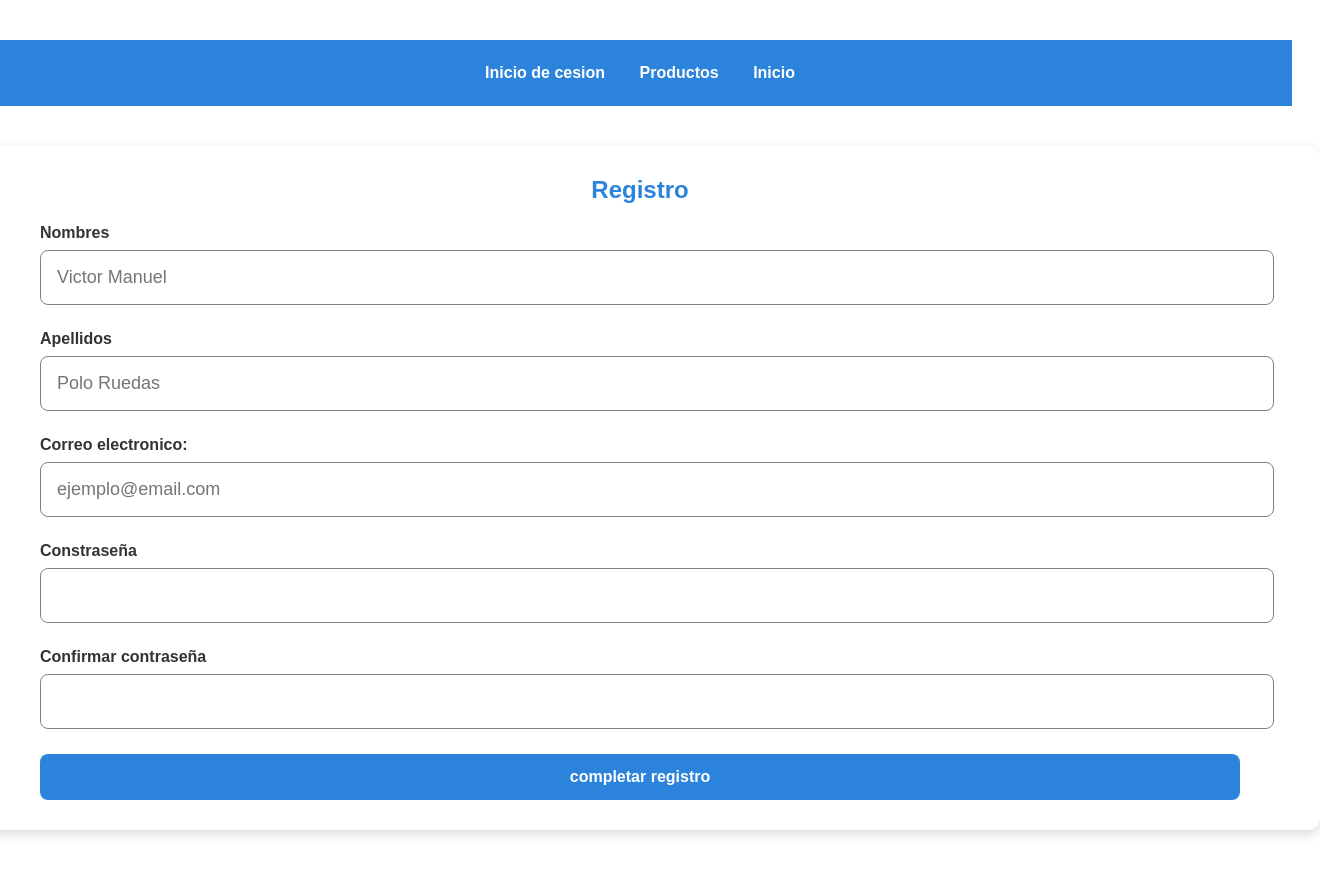
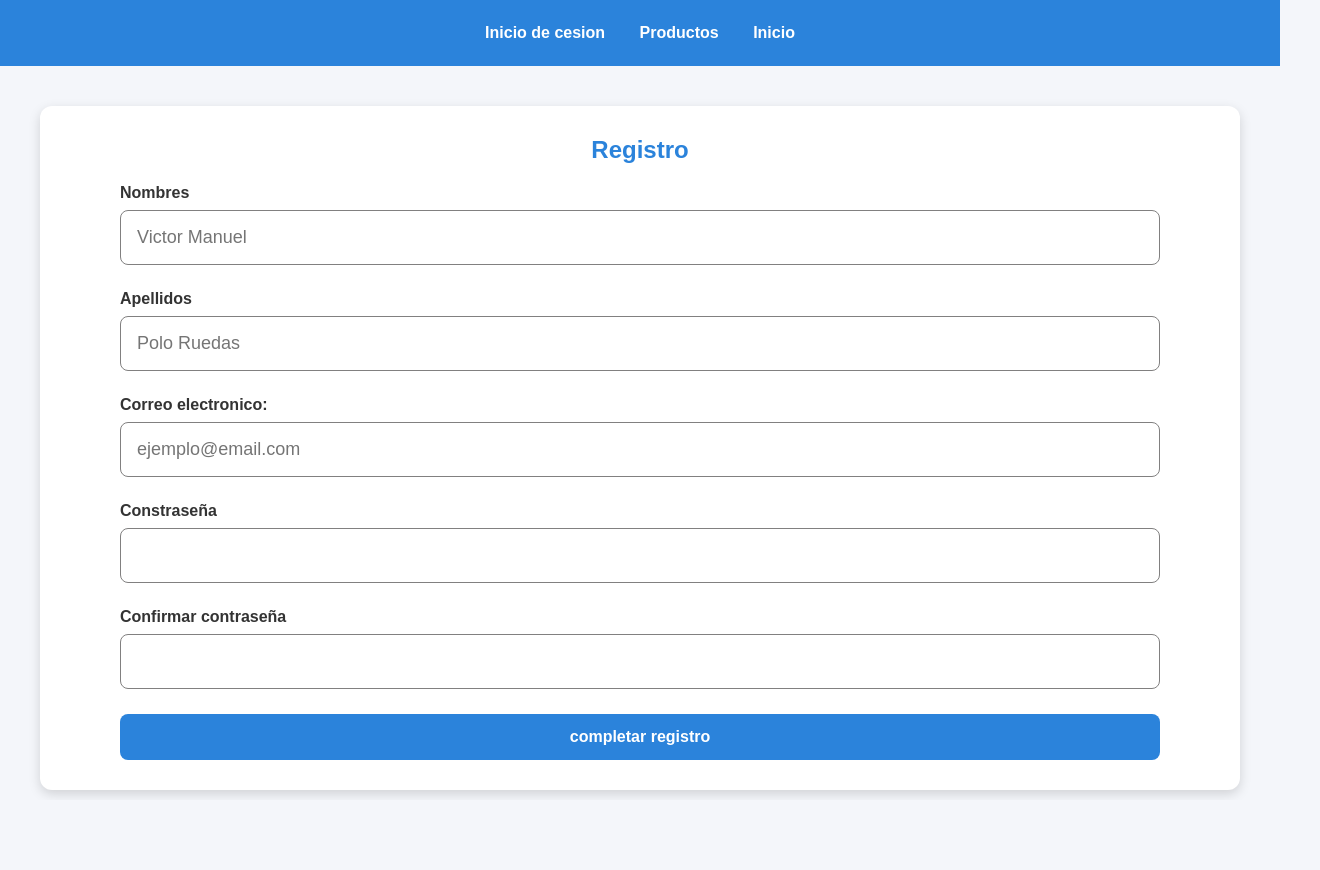
Before and after one commit to Marinalzate/Banco_App, a plain HTML site: page registro.html in a window 1280 px wide. Shown: the whole page, 1320 px wide, since content can reach past the window. After the commit the page ends 800 px from the top, so only its background shows below. Drawn offline with Linux system fonts and the light colour scheme.

Commit message:
secorrigio padding del css registro

```diff
--- a/css files/registro.css
+++ b/css files/registro.css
@@ -1,13 +1,12 @@
 *{
     margin: 0;
     padding: 0;
-    box-sizing: 0;
+  box-sizing: border-box;
 }
 
 body {
   font-family: sans-serif;
-  background-color: #fff;
-  padding: 40px;
+  background-color: #f4f6fa;
   display: flex;
   flex-direction: column;
   align-items: center;
@@ -18,6 +17,7 @@ nav {
      text-align: center;
      margin-bottom: 40px;
      width: 100%;
+
 }
 
  nav a {
```
